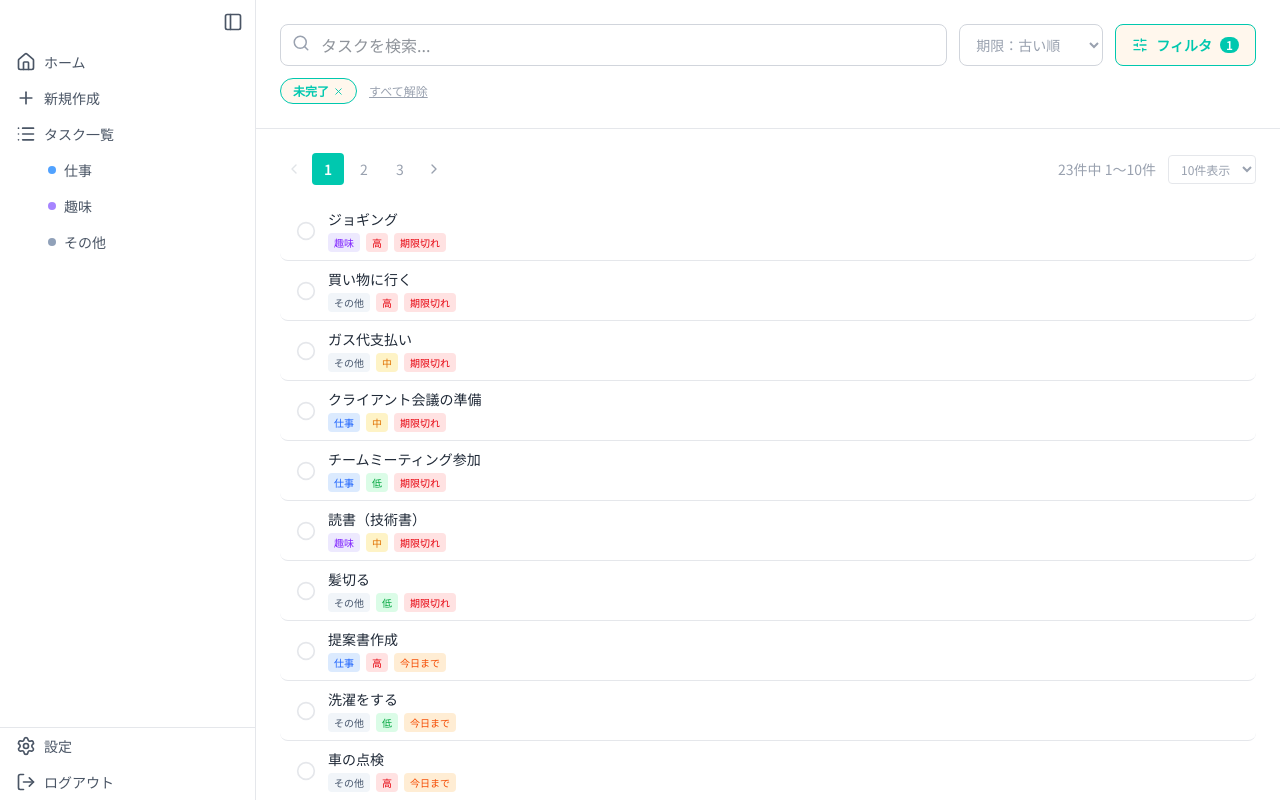
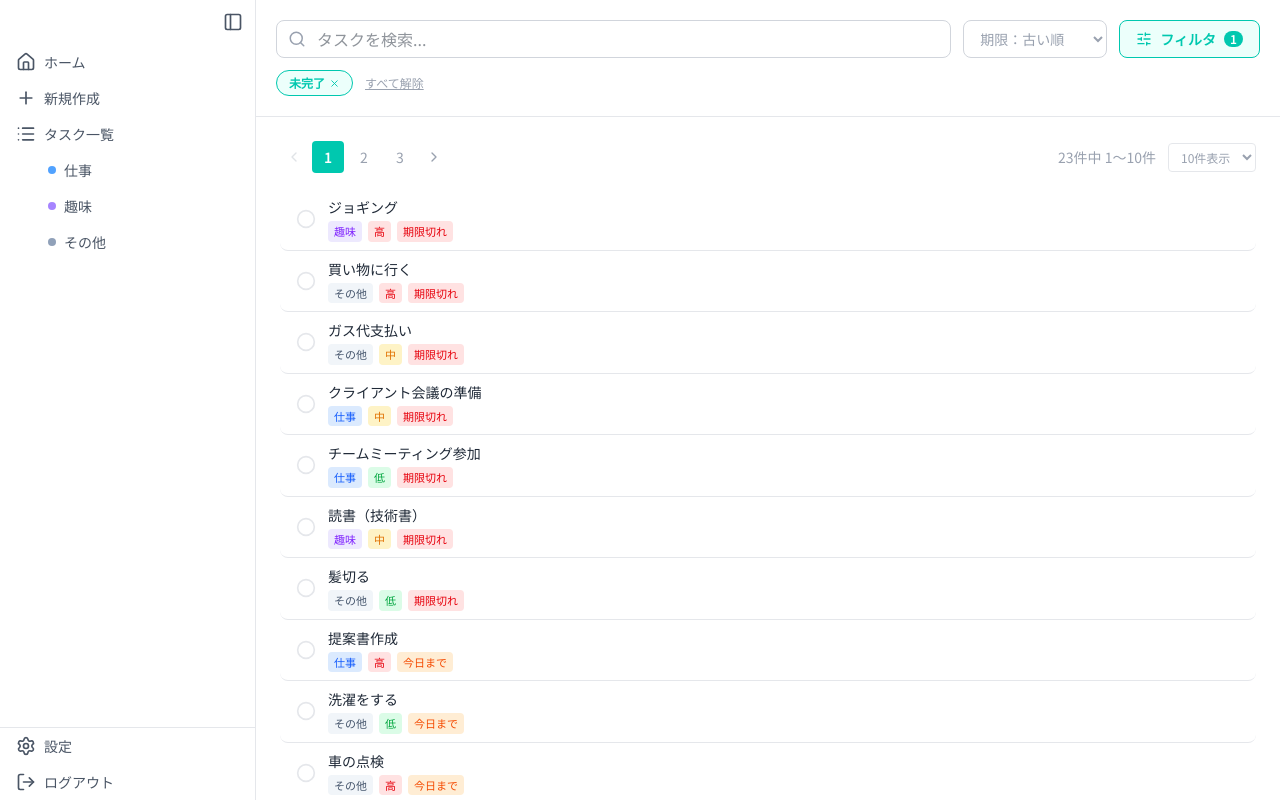
Before and after one commit to RyoAiba/task-board, a Next.js app: page /tasks in a window 1280 px wide. Built offline with nearby package versions, Linux system fonts and the light colour scheme.

Commit message:
UI調整

```diff
--- a/app/globals.css
+++ b/app/globals.css
@@ -11,8 +11,9 @@
 }
 
 @theme {
+  --color-brand-100: #ECFFFB;
+  --color-brand-200: #CFF9F3;
   --color-brand-500: #00C8AF;
-  --color-brand-200: #CFF9F3;
 }
 
 body {
--- a/app/login/page.tsx
+++ b/app/login/page.tsx
@@ -48,7 +48,7 @@ export default function LoginPage() {
               }}
               onKeyDown={handleKeyDown}
               placeholder="パスワード"
-              className="w-full px-4 py-3 border border-gray-300 rounded-lg focus:outline-none focus:ring-2 focus:ring-brand-500 pr-12"
+              className="w-full px-4 py-3 border border-gray-300 rounded-lg focus:outline-none focus:ring-1 focus:ring-brand-500 pr-12"
             />
             <button
               type="button"
--- a/app/settings/page.tsx
+++ b/app/settings/page.tsx
@@ -64,7 +64,7 @@ export default function SettingsPage() {
                         }}
                         onKeyDown={e => e.key === "Enter" && saveEdit()}
                         maxLength={CATEGORY_NAME_MAX}
-                        className="w-full sm:w-48 px-3 py-1 border border-gray-300 rounded-lg focus:outline-none focus:ring-2 focus:ring-brand-500 text-sm"
+                        className="w-full sm:w-48 px-3 py-1 border border-gray-300 rounded-lg focus:outline-none focus:ring-1 focus:ring-brand-500 text-sm"
                         autoFocus
                       />
                       <span className={`text-xs whitespace-nowrap ${editingName.length >= CATEGORY_NAME_MAX ? "text-red-500" : "text-gray-400"}`}>
--- a/app/tasks/page.tsx
+++ b/app/tasks/page.tsx
@@ -203,7 +203,7 @@ function TasksPageContent() {
     <div className="flex flex-col h-full">
 
       {/* ヘッダー（スクロールしない） */}
-      <div className="flex-shrink-0 p-4 md:p-6 bg-white border-b border-gray-200">
+      <div className="flex-shrink-0 p-4 md:p-5 bg-white border-b border-gray-200">
 
         <div className="flex flex-col md:flex-row gap-3">
           <div className="relative md:flex-1">
@@ -213,14 +213,14 @@ function TasksPageContent() {
               placeholder="タスクを検索..."
               value={searchText}
               onChange={handleSearchChange}
-              className="w-full pl-10 pr-3 py-2 border border-gray-300 rounded-lg focus:outline-none focus:ring-2 focus:ring-brand-500"
+              className="w-full pl-10 pr-3 py-1.5 border border-gray-300 rounded-lg focus:outline-none focus:ring-1 focus:ring-brand-500"
             />
           </div>
           <div className="flex gap-3 items-stretch">
             <select
               value={currentSortValue}
               onChange={handleSortChange}
-              className="flex-1 md:flex-none px-3 py-2 border border-gray-300 rounded-lg text-sm text-gray-400 focus:outline-none focus:ring-2 focus:ring-brand-500"
+              className="flex-1 md:flex-none px-3 py-1.5 border border-gray-300 rounded-lg text-sm text-gray-400 focus:outline-none focus:ring-1 focus:ring-brand-500"
             >
               <option value="">並び替え</option>
               {SORT_OPTIONS.map(opt => (
@@ -233,7 +233,7 @@ function TasksPageContent() {
               <button
                 onClick={() => setFilterPopupOpen(prev => !prev)}
                 className={`h-full flex items-center gap-2 px-4 py-2 border rounded-lg text-sm font-semibold transition-colors whitespace-nowrap ${activeFilterCount > 0
-                  ? "border-brand-500 bg-orange-50 text-brand-500"
+                  ? "border-brand-500 bg-brand-100 text-brand-500"
                   : "border-gray-300 text-gray-400 hover:border-gray-400"
                   }`}
               >
@@ -268,7 +268,7 @@ function TasksPageContent() {
                 <button
                   key={catId}
                   onClick={() => { setSelectedCategories(prev => prev.filter(id => id !== catId)); resetPage() }}
-                  className="flex items-center gap-1 px-3 py-1 bg-orange-50 border border-brand-500 text-brand-500 text-xs font-semibold rounded-full hover:bg-orange-100 transition-colors"
+                  className="flex items-center gap-1 px-3 py-1 bg-brand-100 border border-brand-500 text-brand-500 text-xs font-semibold rounded-full hover:bg-orange-100 transition-colors"
                 >
                   {truncate(cat.name, 6)}
                   <X size={11} />
@@ -279,7 +279,7 @@ function TasksPageContent() {
               <button
                 key={p}
                 onClick={() => { setSelectedPriorities(prev => prev.filter(v => v !== p)); resetPage() }}
-                className="flex items-center gap-1 px-3 py-1 bg-orange-50 border border-brand-500 text-brand-500 text-xs font-semibold rounded-full hover:bg-orange-100 transition-colors"
+                className="flex items-center gap-1 px-3 py-1 bg-brand-100 border border-brand-500 text-brand-500 text-xs font-semibold rounded-full hover:bg-orange-100 transition-colors"
               >
                 {PRIORITY_LABELS[p]}
                 <X size={11} />
@@ -289,7 +289,7 @@ function TasksPageContent() {
               <button
                 key={s}
                 onClick={() => { setSelectedStatuses(prev => prev.filter(v => v !== s)); resetPage() }}
-                className="flex items-center gap-1 px-3 py-1 bg-orange-50 border border-brand-500 text-brand-500 text-xs font-semibold rounded-full hover:bg-orange-100 transition-colors"
+                className="flex items-center gap-1 px-3 py-1 bg-brand-100 border border-brand-500 text-brand-500 text-xs font-semibold rounded-full hover:bg-orange-100 transition-colors"
               >
                 {STATUS_LABELS[s]}
                 <X size={11} />
--- a/components/CategoryBadge.tsx
+++ b/components/CategoryBadge.tsx
@@ -9,7 +9,7 @@ type Props = {
 
 export function CategoryBadge({ category }: Props) {
   return (
-    <span className={`text-[10px] px-1.5 py-0.5 rounded whitespace-nowrap ${CATEGORY_BADGE_CLASSES[category.color]}`}>
+    <span className={`text-[11px] px-1.5 py-0.5 rounded whitespace-nowrap ${CATEGORY_BADGE_CLASSES[category.color]}`}>
       {truncate(category.name, NAME_MAX_LENGTH)}
     </span>
   )
--- a/components/CategorySelector.tsx
+++ b/components/CategorySelector.tsx
@@ -31,7 +31,7 @@ export function CategorySelector({ categories, value, onChange }: Props) {
       <button
         type="button"
         onClick={() => setOpen(prev => !prev)}
-        className="w-full flex items-center justify-between px-3 py-2 border border-gray-300 rounded-lg text-sm focus:outline-none focus:ring-2 focus:ring-brand-500 hover:border-gray-400"
+        className="w-full flex items-center justify-between px-3 py-2 border border-gray-300 rounded-lg text-sm focus:outline-none focus:ring-1 focus:ring-brand-500 hover:border-gray-400"
       >
         {selected ? (
           <span className="flex items-center gap-2">
@@ -52,7 +52,7 @@ export function CategorySelector({ categories, value, onChange }: Props) {
               type="button"
               onClick={() => { onChange(cat.id); setOpen(false) }}
               className={`w-full flex items-center gap-2.5 px-3 py-2 rounded-lg text-sm text-left transition-colors ${value === cat.id
-                ? "bg-orange-50 text-orange-600 font-medium"
+                ? "bg-brand-100 text-orange-600 font-medium"
                 : "text-gray-600 hover:bg-gray-50"
                 }`}
             >
--- a/components/Pagination.tsx
+++ b/components/Pagination.tsx
@@ -86,7 +86,7 @@ export function Pagination({
         <select
           value={pageSize}
           onChange={e => onPageSizeChange(Number(e.target.value) as PageSize)}
-          className="text-xs px-2 py-1 border border-gray-200 rounded text-gray-400 focus:outline-none focus:ring-2 focus:ring-brand-500"
+          className="text-xs px-2 py-1 border border-gray-200 rounded text-gray-400 focus:outline-none focus:ring-1 focus:ring-brand-500"
         >
           {PAGE_SIZE_OPTIONS.map(size => (
             <option key={size} value={size}>{size}件表示</option>
--- a/components/TaskCard.tsx
+++ b/components/TaskCard.tsx
@@ -45,11 +45,11 @@ export const TaskCard = memo(function TaskCard({ task, category, onToggle }: Tas
           </span>
           <div className="flex items-center gap-1.5 mt-1 flex-wrap">
             {category && <CategoryBadge category={category} />}
-            <span className={`text-[10px] px-1.5 py-0.5 rounded whitespace-nowrap ${getPriorityBadgeClass(task.priority)}`}>
+            <span className={`text-[11px] px-1.5 py-0.5 rounded whitespace-nowrap ${getPriorityBadgeClass(task.priority)}`}>
               {PRIORITY_LABELS[task.priority]}
             </span>
             {dueBadge && (
-              <span className={`text-[10px] px-1.5 py-0.5 rounded whitespace-nowrap ${dueBadge.className}`}>
+              <span className={`text-[11px] px-1.5 py-0.5 rounded whitespace-nowrap ${dueBadge.className}`}>
                 {dueBadge.label}
               </span>
             )}
--- a/components/TaskFilterPopup.tsx
+++ b/components/TaskFilterPopup.tsx
@@ -82,7 +82,7 @@ export function TaskFilterPopup({
                 key={cat.id}
                 onClick={() => toggle(setPendingCategories, cat.id)}
                 className={`px-3 py-1.5 rounded-full text-xs font-semibold transition-colors ${pendingCategories.includes(cat.id)
-                  ? "bg-orange-50 border border-brand-500 text-brand-500"
+                  ? "bg-brand-100 border border-brand-500 text-brand-500"
                   : "bg-gray-100 text-gray-400 hover:bg-gray-200"
                   }`}
               >
@@ -100,7 +100,7 @@ export function TaskFilterPopup({
                 key={value}
                 onClick={() => toggle(setPendingPriorities, value)}
                 className={`px-3 py-1.5 rounded-full text-xs font-semibold transition-colors ${pendingPriorities.includes(value)
-                  ? "bg-orange-50 border border-brand-500 text-brand-500"
+                  ? "bg-brand-100 border border-brand-500 text-brand-500"
                   : "bg-gray-100 text-gray-400 hover:bg-gray-200"
                   }`}
               >
@@ -118,7 +118,7 @@ export function TaskFilterPopup({
                 key={value}
                 onClick={() => toggle(setPendingStatuses, value)}
                 className={`px-3 py-1.5 rounded-full text-xs font-semibold transition-colors ${pendingStatuses.includes(value)
-                  ? "bg-orange-50 border border-brand-500 text-brand-500"
+                  ? "bg-brand-100 border border-brand-500 text-brand-500"
                   : "bg-gray-100 text-gray-400 hover:bg-gray-200"
                   }`}
               >
--- a/components/TaskForm.tsx
+++ b/components/TaskForm.tsx
@@ -113,7 +113,7 @@ export function TaskForm({ mode, initialValues, onSave, onDelete, onCancel }: Pr
           onChange={e => setTitle(e.target.value)}
           maxLength={TITLE_MAX_LENGTH}
           placeholder="タスク名を入力..."
-          className="w-full px-3 py-2 border border-gray-300 rounded-lg focus:outline-none focus:ring-2 focus:ring-brand-500"
+          className="w-full px-3 py-2 border border-gray-300 rounded-lg focus:outline-none focus:ring-1 focus:ring-brand-500"
         />
         {errors.title && (
           <p className="text-red-500 text-xs mt-1">{errors.title}</p>
@@ -157,7 +157,7 @@ export function TaskForm({ mode, initialValues, onSave, onDelete, onCancel }: Pr
             value={dueDate ? new Date(dueDate + "T00:00:00").toLocaleDateString("ja-JP") : ""}
             readOnly
             placeholder="期限を選択..."
-            className="w-full pl-3 pr-10 py-2 border border-gray-300 rounded-lg text-sm focus:outline-none focus:ring-2 focus:ring-brand-500 text-gray-600 cursor-pointer bg-white"
+            className="w-full pl-3 pr-10 py-2 border border-gray-300 rounded-lg text-sm focus:outline-none focus:ring-1 focus:ring-brand-500 text-gray-600 cursor-pointer bg-white"
             onClick={() => setShowDatePicker(true)}
           />
           <button
--- a/components/WeeklyCalendar.tsx
+++ b/components/WeeklyCalendar.tsx
@@ -107,7 +107,7 @@ export function WeeklyCalendar({ tasks }: Props) {
                       {remainingCount > 0 && (
                         <button
                           onClick={() => setPopupDate(dateStr)}
-                          className="w-full text-left px-2 py-1 text-xs text-brand-500 hover:bg-orange-50 rounded-lg transition-colors font-medium"
+                          className="w-full text-left px-2 py-1 text-xs text-brand-500 hover:bg-brand-100 rounded-lg transition-colors font-medium"
                         >
                           +{remainingCount}件
                         </button>
```
